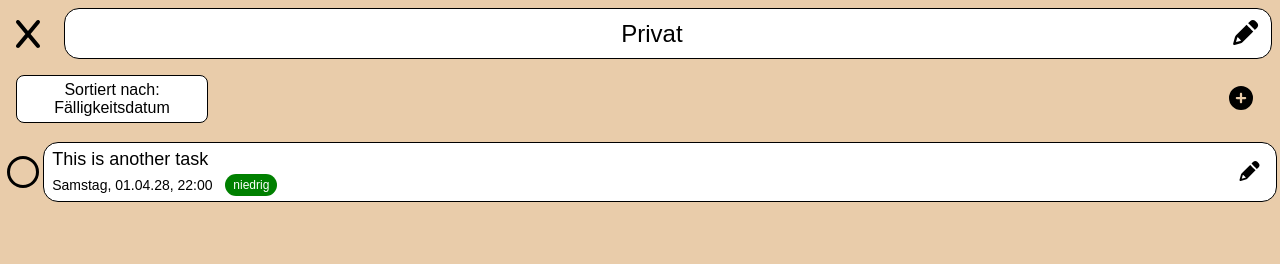
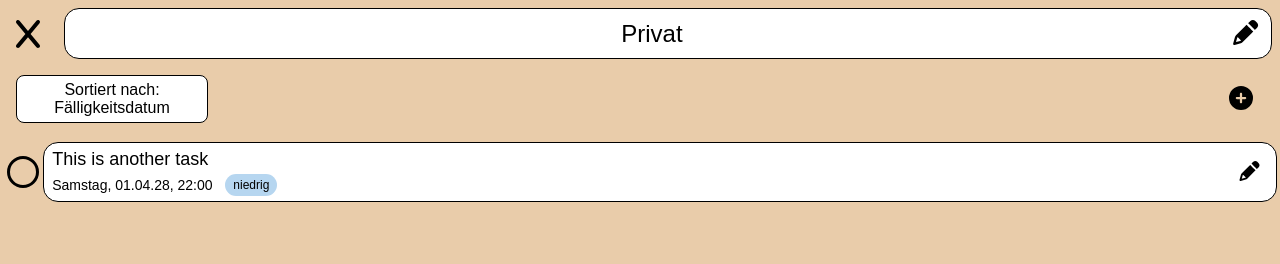
Before and after one commit to keckamreck/backendbanditen, a Next.js app: page /list/1 in a window 1280 px wide. Shown: the top 264 px of the page. Built offline with nearby package versions, Linux system fonts and the light colour scheme.

Commit message:
changed color of the priority badge to be the same as the edittask one

```diff
--- a/src/app/_components/badge.module.css
+++ b/src/app/_components/badge.module.css
@@ -1,7 +1,8 @@
 .badge {
   font-size: 12px;
-  color: white;
+  color: black;
   padding: 4px 8px;
   text-align: center;
   border-radius: 15px;
+  border-color: black;
 }
--- a/src/app/_lib/priority.ts
+++ b/src/app/_lib/priority.ts
@@ -13,10 +13,10 @@ export function getPriority(priority: Priority) {
 export function getColor(priority: Priority) {
   switch(priority) {
     case Priority.High:
-      return "red";
+      return "#f2a68e";
     case Priority.Medium:
-      return "orange";
+      return "#e9ccaa";
     case Priority.Low:
-      return "green";
+      return "#b6d6f0";
   }
 }
```
